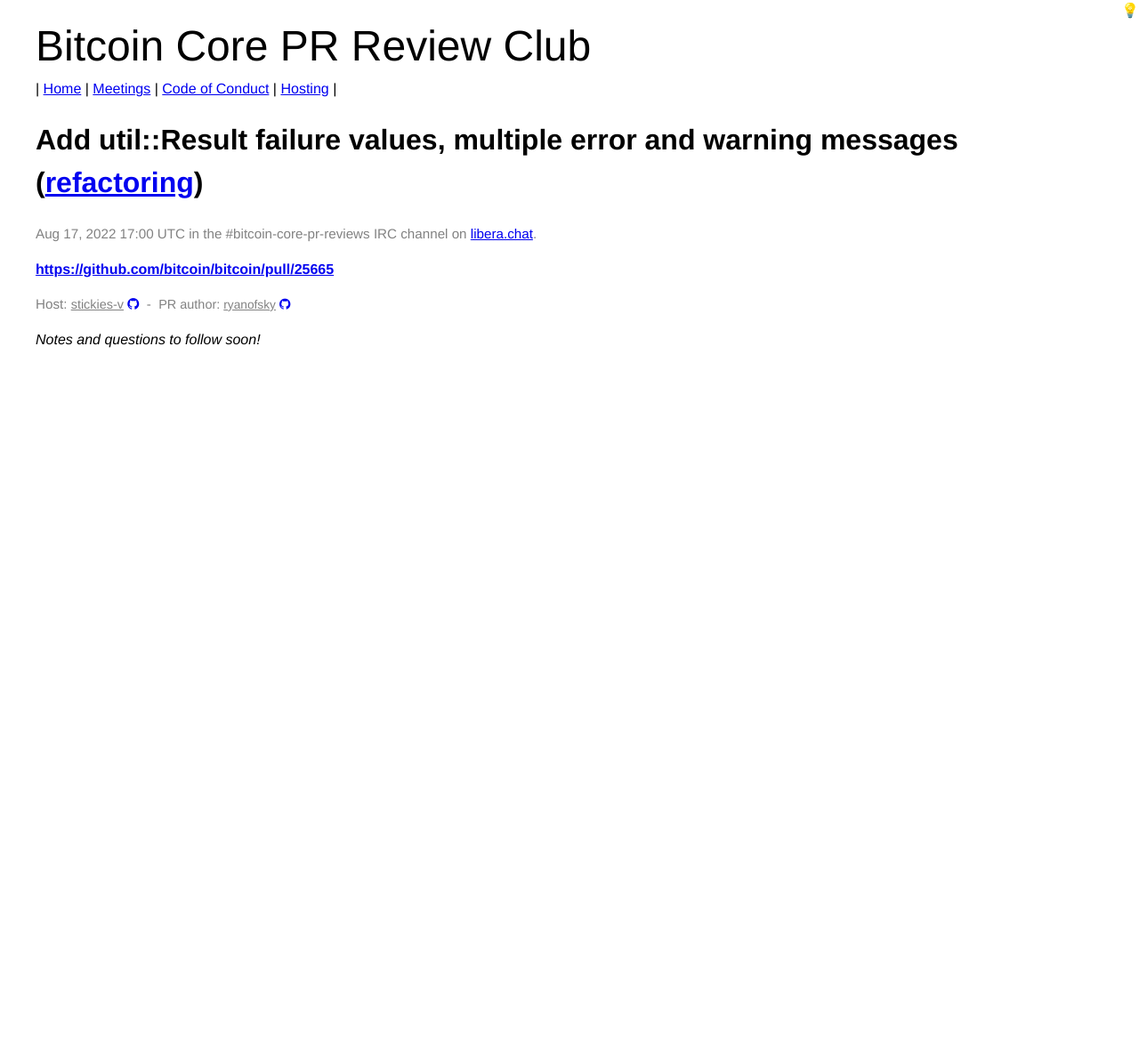
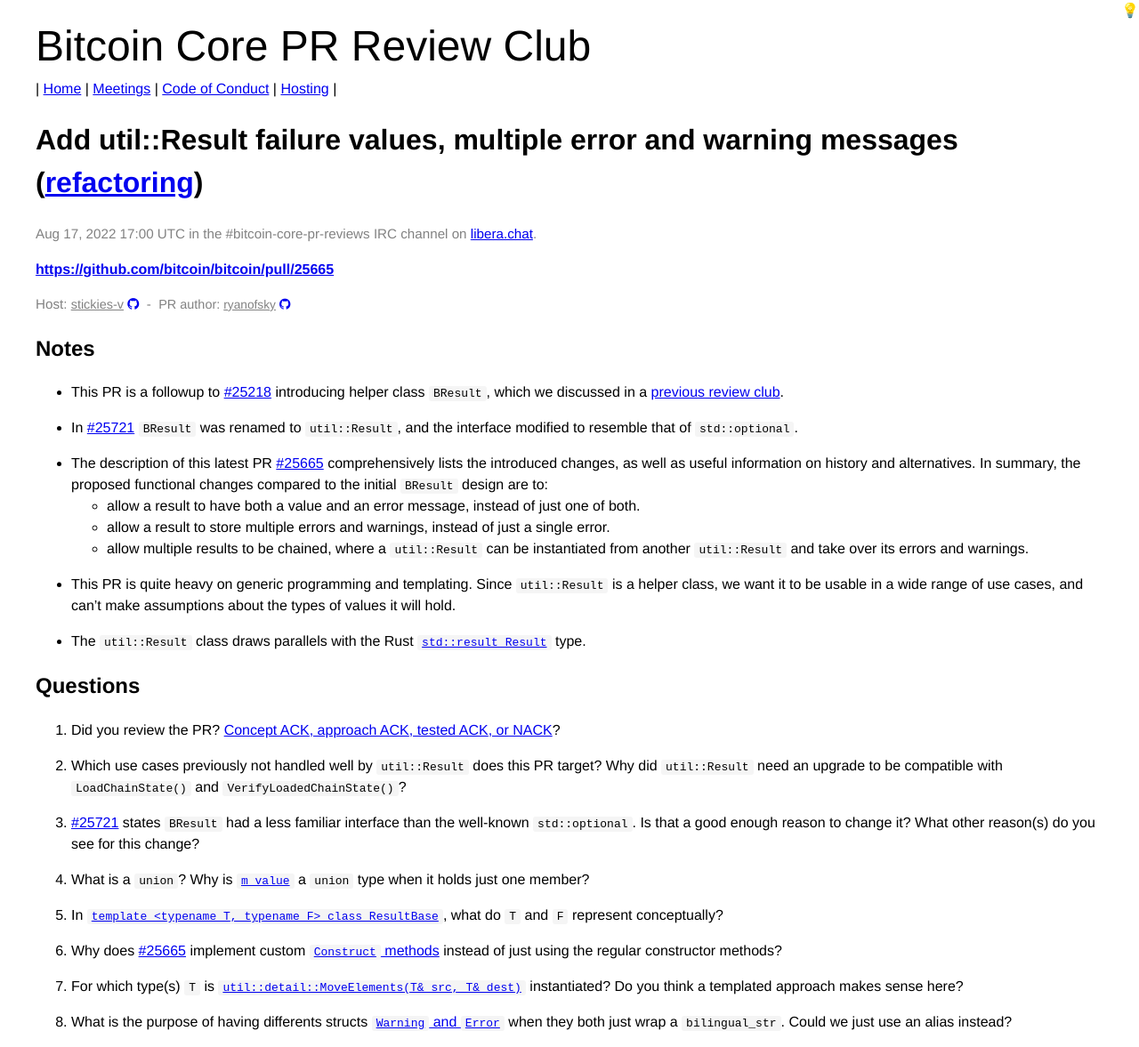
Before and after one commit to bitcoin-core-review-club/website, a Jekyll site: the page built from _posts/2022-08-17-#25665.md, in a window 1280 px wide. Shown: the whole page at 89% size. Built offline with Jekyll 4.4.1, drawn with Linux system fonts in a browser that asks for light colours; before the commit the page ends 916 px from its top, so only the background shows below that.

Commit message:
Add notes for n25665

```diff
--- a/_posts/2022-08-17-#25665.md
+++ b/_posts/2022-08-17-#25665.md
@@ -7,18 +7,40 @@
 components: ["refactoring"]
 host: stickies-v
 status: upcoming
-commit:
+commit: 590bc615a
 ---
 
-_Notes and questions to follow soon!_
+## Notes
 
-<!-- TODO: Before meeting, add notes and questions
-## Notes
+- This PR is a followup to [#25218](https://github.com/bitcoin/bitcoin/pull/25218) introducing helper class `BResult`, which we discussed in a [previous review club]((https://bitcoincore.reviews/25218)).
+
+- In [#25721](https://github.com/bitcoin/bitcoin/pull/25721) `BResult` was renamed to `util::Result`, and the interface modified to resemble that of `std::optional`.
+
+- The description of this latest PR [#25665](https://github.com/bitcoin/bitcoin/pull/25665) comprehensively lists the introduced changes, as well as useful information on history and alternatives. In summary, the proposed functional changes compared to the initial `BResult` design are to:
+  - allow a result to have both a value and an error message, instead of just one of both.
+  - allow a result to store multiple errors and warnings, instead of just a single error.
+  - allow multiple results to be chained, where a `util::Result` can be instantiated from another `util::Result` and take over its errors and warnings.
+
+- This PR is quite heavy on generic programming and templating. Since `util::Result` is a helper class, we want it to be usable in a wide range of use cases, and can't make assumptions about the types of values it will hold.
+
+- The `util::Result` class draws parallels with the Rust [`std::result Result`](https://doc.rust-lang.org/std/result/) type.
 
 ## Questions
 1. Did you review the PR? [Concept ACK, approach ACK, tested ACK, or NACK](https://github.com/bitcoin/bitcoin/blob/master/CONTRIBUTING.md#peer-review)?
--->
 
+1. Which use cases previously not handled well by `util::Result` does this PR target? Why did `util::Result` need an upgrade to be compatible with `LoadChainState()` and `VerifyLoadedChainState()`?
+
+1. [#25721](https://github.com/bitcoin/bitcoin/pull/25721) states `BResult` had a less familiar interface than the well-known `std::optional`. Is that a good enough reason to change it? What other reason(s) do you see for this change?
+
+1. What is a `union`? Why is [`m_value`](https://github.com/bitcoin-core-review-club/bitcoin/blob/590bc615a3120a8f11712220546f9654058b82f0/src/util/result.h#L91) a `union` type when it holds just one member?
+
+1. In [`template <typename T, typename F> class ResultBase`](https://github.com/bitcoin-core-review-club/bitcoin/blob/590bc615a3120a8f11712220546f9654058b82f0/src/util/result.h#L39-L40), what do `T` and `F` represent conceptually?
+
+1. Why does [#25665](https://github.com/bitcoin/bitcoin/pull/25665) implement custom [`Construct` methods](https://github.com/bitcoin-core-review-club/bitcoin/blob/590bc615a3120a8f11712220546f9654058b82f0/src/util/result.h#L156-L187) instead of just using the regular constructor methods?
+
+1. For which type(s) `T` is [`util::detail::MoveElements(T& src, T& dest)`](https://github.com/bitcoin-core-review-club/bitcoin/blob/590bc615a3120a8f11712220546f9654058b82f0/src/util/result.h#L23-L28) instantiated? Do you think a templated approach makes sense here?
+
+1. What is the purpose of having differents structs [`Warning` and `Error`](https://github.com/bitcoin-core-review-club/bitcoin/blob/590bc615a3120a8f11712220546f9654058b82f0/src/util/result.h#L129-L134) when they both just wrap a `bilingual_str`. Could we just use an alias instead?
 
 <!-- TODO: After meeting, uncomment and add meeting log between the irc tags
 ## Meeting Log
```
